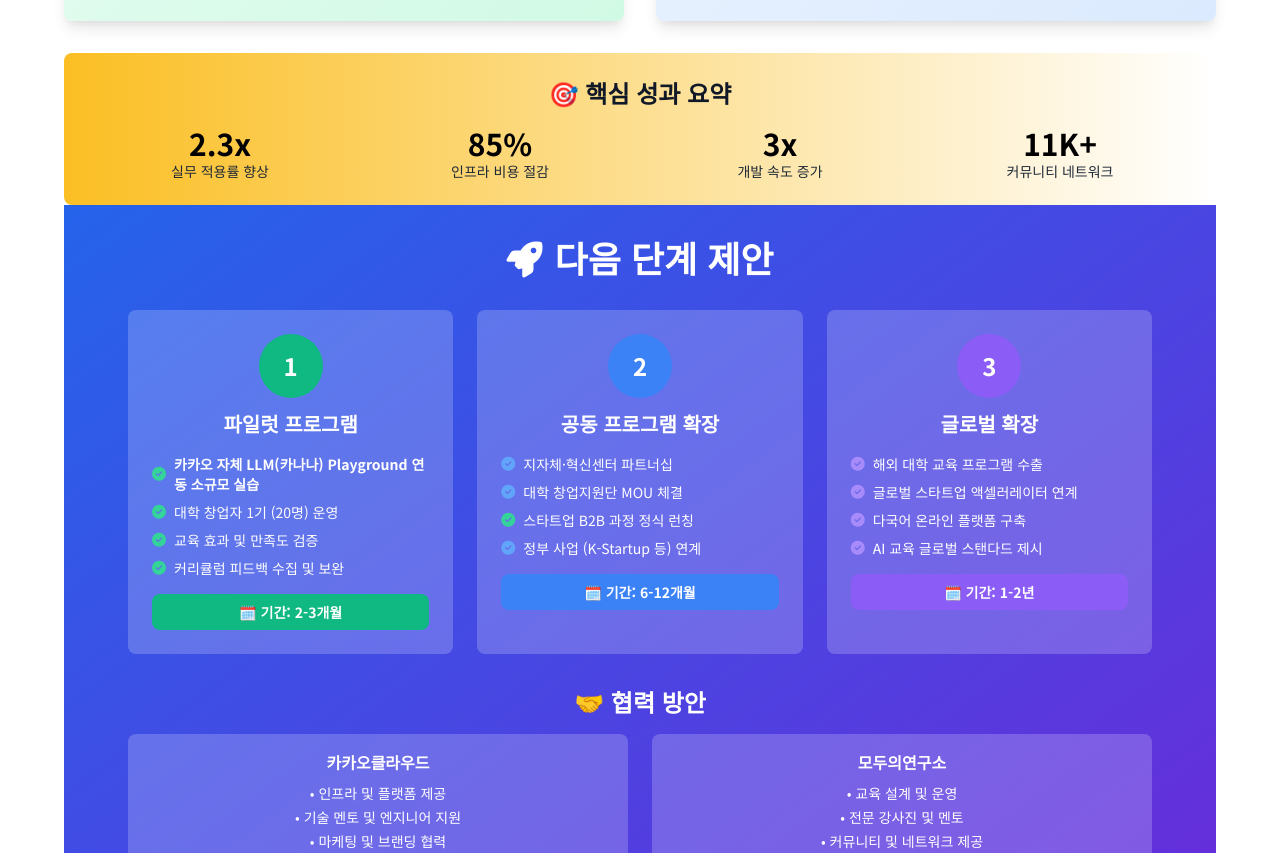
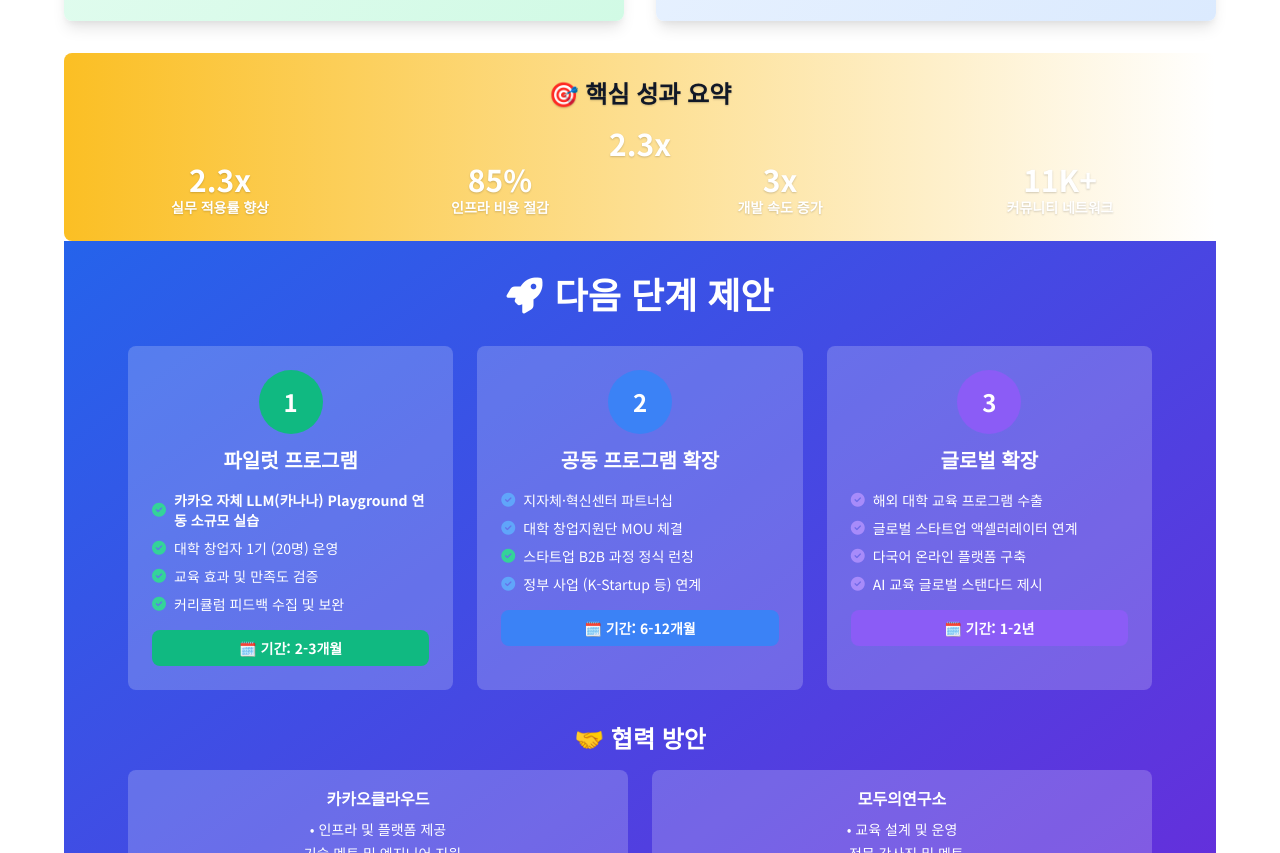
Before and after one commit to kisdevan/kakaoenterprize, a plain HTML site: page kakaoenterprizeindex.html in a window 1280 px wide. Shown: the part 7448-8301 px from the top of the page. Drawn offline with nearby package versions, Linux system fonts and the light colour scheme.

Commit message:
Update kakaoenterprizeindex.html

```diff
--- a/kakaoenterprizeindex.html
+++ b/kakaoenterprizeindex.html
@@ -45,6 +45,9 @@
             height: 100%;
             background: linear-gradient(90deg, #FEE500, #2D5BFF);
             border-radius: 4px;
+        }
+        .text-shadow-sm {
+            text-shadow: 0 1px 2px rgba(0,0,0,0.18);
         }
     </style>
 </head>
@@ -921,24 +924,27 @@
         </div>
     </div>
 
-<div class="bg-gradient-to-r from-yellow-400 to-orange-500 p-6 rounded-lg text-center">
-  <h3 class="text-2xl font-extrabold mb-4 text-gray-900">🎯 핵심 성과 요약</h3>
+ <div class="bg-gradient-to-r from-yellow-400 to-orange-500 text-white p-6 rounded-lg text-center">
+
+<h3 class="text-2xl font-extrabold mb-4 text-gray-900 text-shadow-sm">🎯 핵심 성과 요약</h3>
+<div class="text-3xl font-extrabold text-amber-900 text-shadow-sm">2.3x
         <div class="grid grid-cols-4 gap-4">
             <div>
-      <div class="text-3xl font-extrabold text-amber-900">2.3x</div>
-      <div class="text-sm text-gray-800">실무 적용률 향상</div>
+                <div class="text-3xl font-bold">2.3x</div>
+                <div class="text-sm">실무 적용률 향상</div>
             </div>
             <div>
-      <div class="text-3xl font-extrabold text-amber-900">85%</div>
-      <div class="text-sm text-gray-800">인프라 비용 절감</div>
+                <div class="text-3xl font-bold">85%</div>
+                <div class="text-sm">인프라 비용 절감</div>
             </div>
             <div>
-      <div class="text-3xl font-extrabold text-amber-900">3x</div>
-      <div class="text-sm text-gray-800">개발 속도 증가</div>
+                <div class="text-3xl font-bold">3x</div>
+                <div class="text-sm">개발 속도 증가</div>
             </div>
             <div>
-      <div class="text-3xl font-extrabold text-amber-900">11K+</div>
-      <div class="text-sm text-gray-800">커뮤니티 네트워크</div>
+                <div class="text-3xl font-bold">11K+</div>
+                <div class="text-sm">커뮤니티 네트워크</div>
+            </div>
         </div>
 </div>
 </div>
```
Lines whose indentation alone changed are shown as unchanged.
